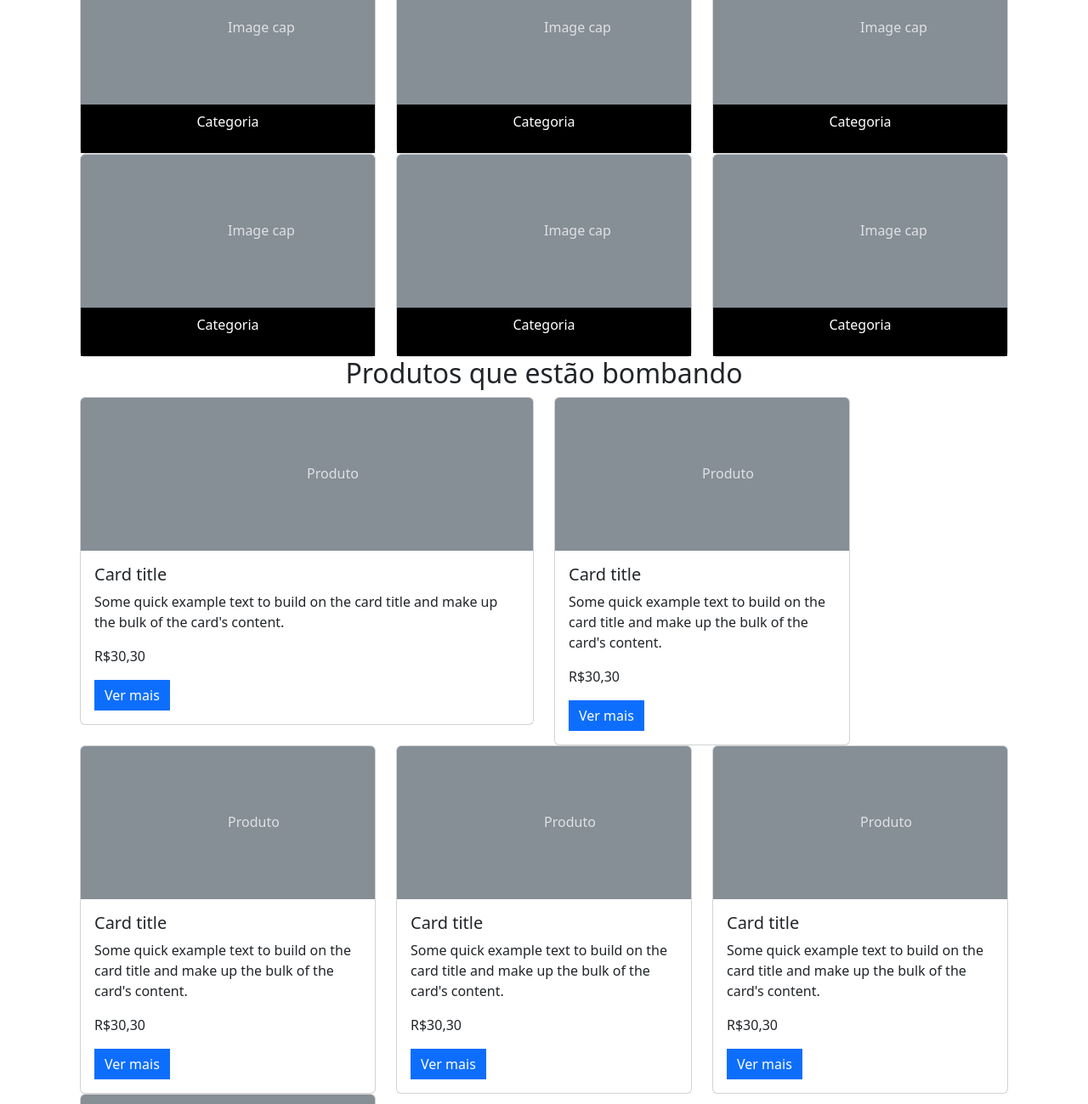
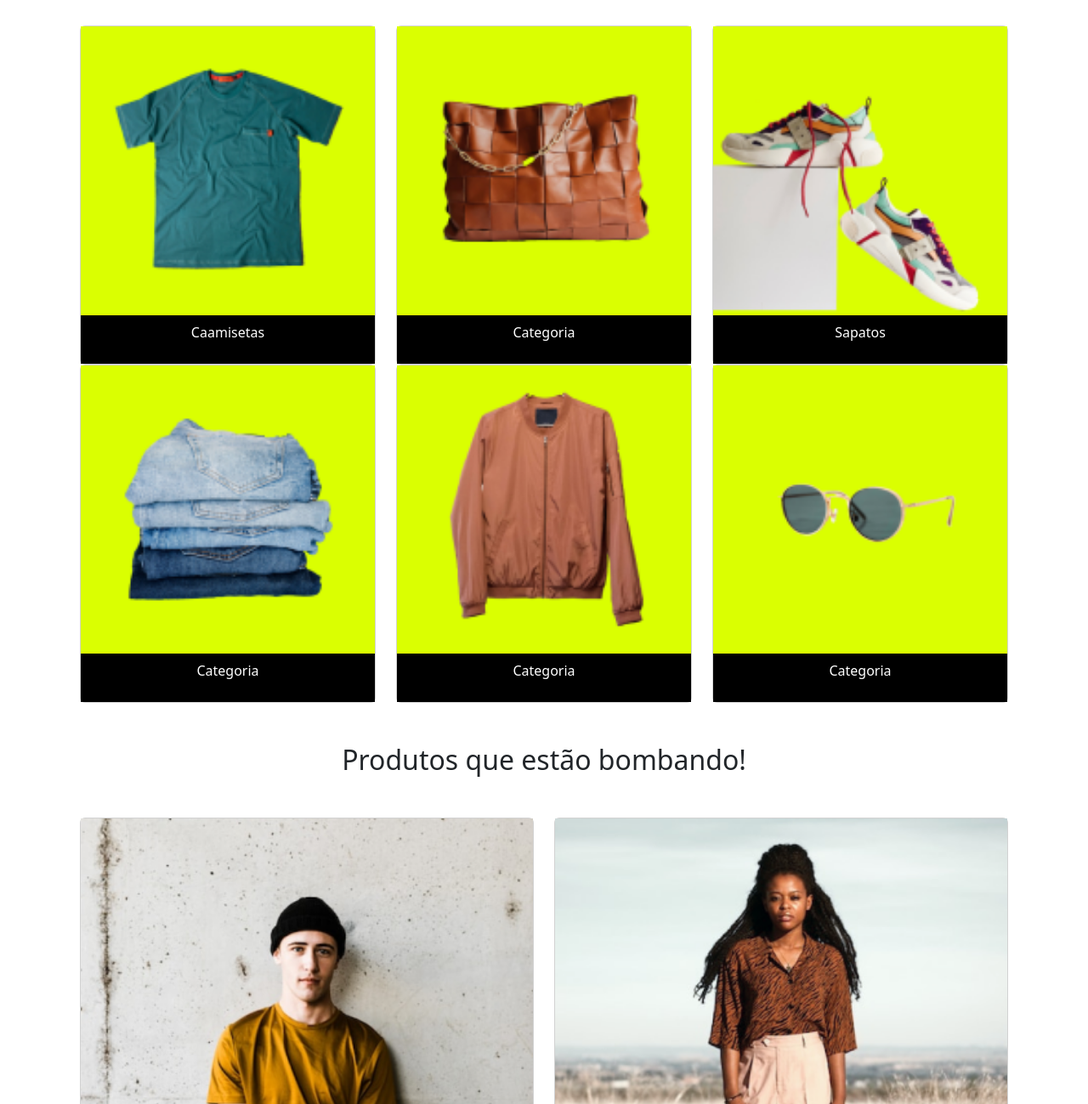
Before and after one commit to nelsonFilho22222/BootsTrap5, a plain HTML site: page index.html in a window 1280 px wide. Shown: the part 531-1830 px from the top of the page at 85% size. Drawn offline with nearby package versions, Linux system fonts and the light colour scheme.

Commit message:
salvando

```diff
--- a/index.html
+++ b/index.html
@@ -14,7 +14,7 @@
 </head>
 
 <body>
-
+  <!--Barra de navegação-->
   <nav class="navbar navbar-expand-lg bg-black navbar-dark">
     <div class="container-fluid">
       <a class="navbar-brand" href="#">
@@ -49,8 +49,9 @@
     </div>
   </nav>
 
+  <!--carrosel-->
+  <div id="carouselExampleCaptions" class="carousel slide" data-bs-ride="carousel">
 
-  <div id="carouselExampleCaptions" class="carousel slide" data-bs-ride="carousel">
     <div class="carousel-indicators">
       <button type="button" data-bs-target="#carouselExampleCaptions" data-bs-slide-to="0" class="active"
         aria-current="true" aria-label="Slide 1"></button>
@@ -59,6 +60,7 @@
       <button type="button" data-bs-target="#carouselExampleCaptions" data-bs-slide-to="2"
         aria-label="Slide 3"></button>
     </div>
+
     <div class="carousel-inner">
       <div class="carousel-item active">
         <img class="w-100 img-fluid d-md-none" src="./assets/Mobile/banner1-mobile.png"
@@ -93,29 +95,44 @@
         </div>
       </div>
     </div>
+
     <button class="carousel-control-prev" type="button" data-bs-target="#carouselExampleCaptions" data-bs-slide="prev">
       <span class="carousel-control-prev-icon" aria-hidden="true"></span>
-      <span class="visually-hidden">Previous</span>
+      <span class="visually-hidden">Anterior</span>
     </button>
     <button class="carousel-control-next" type="button" data-bs-target="#carouselExampleCaptions" data-bs-slide="next">
       <span class="carousel-control-next-icon" aria-hidden="true"></span>
-      <span class="visually-hidden">Next</span>
+      <span class="visually-hidden">Proximo</span>
     </button>
   </div>
 
-  <h2 class="text-center">Busca por Categoria</h2>
+  <h2 class="text-center my-3 my-xl-5">Busca por Categoria</h2>
 
   <div class="container row mx-auto">
 
     <div class="col-6 col-md-4 col-xxl-2">
       <div class="card">
-        <svg class="bd-placeholder-img card-img-top" width="100%" height="180" xmlns="http://www.w3.org/2000/svg"
-          role="img" aria-label="Placeholder: Image cap" preserveAspectRatio="xMidYMid slice" focusable="false">
 
-          <title>Placeholder</title>
-          <rect width="100%" height="100%" fill="#868e96"></rect>
-          <text x="50%" y="50%" fill="#dee2e6" dy=".3em">Image cap</text>
-        </svg>
+
+        <img class="d-md-none d-block" src="./assets/Mobile/categorias/categoria-camiseta.png" alt="camiseta M - Verde">
+        <img class="d-none d-md-block d-xl-none" src="./assets/Tablet/categorias/categoria-camiseta.png"
+          alt="camiseta M - Verde">
+        <img class="d-none d-md-none d-xl-block" src="./assets/Desktop/categorias/categoria-camiseta.png"
+          alt="camiseta M - Verde">
+
+        <div class="card-header bg-black text-bg-dark">
+          <p class="text-center">Caamisetas</p>
+        </div>
+      </div>
+    </div>
+
+    <div class="col-6 col-md-4 col-xxl-2">
+      <div class="card">
+
+        <img class="d-md-none d-block" src="./assets/Mobile/categorias/categoria-bolsas.png" alt="bolsa">
+        <img class="d-none d-md-block d-xl-none" src="./assets/Tablet/categorias/categoria-bolsas.png" alt="bolsa">
+        <img class="d-none d-md-none d-xl-block" src="./assets/Desktop/categorias/categoria-bolsa.png" alt="bolsa">
+
         <div class="card-header bg-black text-bg-dark">
           <p class="text-center">Categoria</p>
         </div>
@@ -124,14 +141,24 @@
 
     <div class="col-6 col-md-4 col-xxl-2">
       <div class="card">
-        <svg class="bd-placeholder-img card-img-top" width="100%" height="180" xmlns="http://www.w3.org/2000/svg"
-          role="img" aria-label="Placeholder: Image cap" preserveAspectRatio="xMidYMid slice" focusable="false">
 
+        <img class="d-md-none d-block" src="./assets/Mobile/categorias/categoria-calcados.png" alt="Sapatos">
+        <img class="d-none d-md-block d-xl-none" src="./assets/Tablet/categorias/categoria-calcados.png" alt="Sapatos">
+        <img class="d-none d-md-none d-xl-block" src="./assets/Desktop/categorias/categoria-calcados.png" alt="Sapatos">
 
-          <title>Placeholder</title>
-          <rect width="100%" height="100%" fill="#868e96"></rect>
-          <text x="50%" y="50%" fill="#dee2e6" dy=".3em">Image cap</text>
-        </svg>
+        <div class="card-header bg-black text-bg-dark">
+          <p class="text-center">Sapatos</p>
+        </div>
+      </div>
+    </div>
+
+    <div class="col-6 col-md-4 col-xxl-2">
+      <div class="card">
+
+        <img class="d-md-none d-block" src="./assets/Mobile/categorias/categoria-calcas.png" alt="Calças">
+        <img class="d-none d-md-block d-xl-none" src="./assets/Tablet/categorias/categoria-calcas.png" alt="Calças">
+        <img class="d-none d-md-none d-xl-block" src="./assets/Desktop/categorias/categoria-calcas.png" alt="Calças">
+
         <div class="card-header bg-black text-bg-dark">
           <p class="text-center">Categoria</p>
         </div>
@@ -140,46 +167,11 @@
 
     <div class="col-6 col-md-4 col-xxl-2">
       <div class="card">
-        <svg class="bd-placeholder-img card-img-top" width="100%" height="180" xmlns="http://www.w3.org/2000/svg"
-          role="img" aria-label="Placeholder: Image cap" preserveAspectRatio="xMidYMid slice" focusable="false">
 
+        <img class="d-md-none d-block" src="./assets/Mobile/categorias/categoria-casacos.png" alt="Casacos">
+        <img class="d-none d-md-block d-xl-none" src="./assets/Tablet/categorias/categoria-casacos.png" alt="Casacos">
+        <img class="d-none d-md-none d-xl-block" src="./assets/Desktop/categorias/categoria-casacos.png" alt="Casacos">
 
-          <title>Placeholder</title>
-          <rect width="100%" height="100%" fill="#868e96"></rect>
-          <text x="50%" y="50%" fill="#dee2e6" dy=".3em">Image cap</text>
-        </svg>
-        <div class="card-header bg-black text-bg-dark">
-          <p class="text-center">Categoria</p>
-        </div>
-      </div>
-    </div>
-
-    <div class="col-6 col-md-4 col-xxl-2">
-      <div class="card">
-        <svg class="bd-placeholder-img card-img-top" width="100%" height="180" xmlns="http://www.w3.org/2000/svg"
-          role="img" aria-label="Placeholder: Image cap" preserveAspectRatio="xMidYMid slice" focusable="false">
-
-
-          <title>Placeholder</title>
-          <rect width="100%" height="100%" fill="#868e96"></rect>
-          <text x="50%" y="50%" fill="#dee2e6" dy=".3em">Image cap</text>
-        </svg>
-        <div class="card-header bg-black text-bg-dark">
-          <p class="text-center">Categoria</p>
-        </div>
-      </div>
-    </div>
-
-    <div class="col-6 col-md-4 col-xxl-2">
-      <div class="card">
-        <svg class="bd-placeholder-img card-img-top" width="100%" height="180" xmlns="http://www.w3.org/2000/svg"
-          role="img" aria-label="Placeholder: Image cap" preserveAspectRatio="xMidYMid slice" focusable="false">
-
-
-          <title>Placeholder</title>
-          <rect width="100%" height="100%" fill="#868e96"></rect>
-          <text x="50%" y="50%" fill="#dee2e6" dy=".3em">Image cap</text>
-        </svg>
         <div class="card-header bg-black text-bg-dark">
           <p class="text-center">Categoria</p>
         </div>
@@ -189,14 +181,11 @@
 
     <div class="col-6 col-md-4 col-xxl-2">
       <div class="card">
-        <svg class="bd-placeholder-img card-img-top" width="100%" height="180" xmlns="http://www.w3.org/2000/svg"
-          role="img" aria-label="Placeholder: Image cap" preserveAspectRatio="xMidYMid slice" focusable="false">
 
+        <img class="d-md-none d-block" src="./assets/Mobile/categorias/categoria-oculos.png" alt="Oculos">
+        <img class="d-none d-md-block d-xl-none" src="./assets/Tablet/categorias/categoria-oculos.png" alt="Oculos">
+        <img class="d-none d-md-none d-xl-block" src="./assets/Desktop/categorias/categoria-oculos.png" alt="Oculos">
 
-          <title>Placeholder</title>
-          <rect width="100%" height="100%" fill="#868e96"></rect>
-          <text x="50%" y="50%" fill="#dee2e6" dy=".3em">Image cap</text>
-        </svg>
         <div class="card-header bg-black text-bg-dark">
           <p class="text-center">Categoria</p>
         </div>
@@ -205,114 +194,110 @@
 
   </div>
 
-  <h2 class="text-center">Produtos que estão bombando</h2>
+  <h2 class="container text-center my-3 my-xl-5">Produtos que estão bombando!</h2>
 
   <div class="container row mx-auto">
 
     <div class="col-12 col-md-6 col-xxl-4 pb-4">
       <div class="card">
-        <svg class="bd-placeholder-img card-img-top" width="100%" height="180" xmlns="http://www.w3.org/2000/svg"
-          role="img" aria-label="Placeholder: Image cap" preserveAspectRatio="xMidYMid slice" focusable="false">
-          <title>Placeholder</title>
-          <rect width="100%" height="100%" fill="#868e96"></rect><text x="50%" y="50%" fill="#dee2e6"
-            dy=".3em">Produto</text>
-        </svg>
+        <img class="d-block d-md-none" src="./assets/Mobile/produtos/camiseta.png"
+          alt="Modelo masculo vestindo touca preta, blusa marrom e calça jeans, com uma parede cinza de fundo.">
+        <img class="d-none d-md-block d-xl-none" src="./assets/Tablet/produtos/camiseta.png"
+          alt="Modelo masculo vestindo touca preta, blusa marrom e calça jeans, com uma parede cinza de fundo.">
+        <img class="d-none d-xl-block" src="./assets/Desktop/produtos/camiseta.png"
+          alt="Modelo masculo vestindo touca preta, blusa marrom e calça jeans, com uma parede cinza de fundo.">
         <div class="card-body">
-          <h5 class="card-title">Card title</h5>
-          <p class="card-text">Some quick example text to build on the card title and make up the bulk of the card's
-            content.</p>
-          <p>R$30,30 </p>
+          <h5 class="card-title fw-bold">Camiseta conforto</h5>
+          <p class="card-text">Multicores e tamanhos. Tecido de algodão 100% fresquinho para o verão. Modelagem
+            unissex.
+          </p>
+          <p class="fw-bold">R$70,00</p>
           <a href="#" class="btn btn-primary botao-lilas rounded-0 border-0">Ver mais</a>
         </div>
       </div>
     </div>
 
-    <div class="col-12 col-lg-4 col-md-6">
+    <div class="col-12 col-md-6 col-xxl-4 pb-4">
       <div class="card">
-        <svg class="bd-placeholder-img card-img-top" width="100%" height="180" xmlns="http://www.w3.org/2000/svg"
-          role="img" aria-label="Placeholder: Image cap" preserveAspectRatio="xMidYMid slice" focusable="false">
-          <title>Placeholder</title>
-          <rect width="100%" height="100%" fill="#868e96"></rect><text x="50%" y="50%" fill="#dee2e6"
-            dy=".3em">Produto</text>
-        </svg>
+        <img class="d-block d-md-none" src="./assets/Mobile/produtos/calca.png"
+          alt="Modelo feminina vestindo blusa marrom, calça bege, par de sapatos altos na cor branca, cordão e pulseira, em um ambiente aberto com chão de terra e matos secos.">
+        <img class="d-none d-md-block d-xl-none" src="./assets/Tablet/produtos/calca.png"
+          alt="Modelo feminina vestindo blusa marrom, calça bege, par de sapatos altos na cor branca, cordão e pulseira, em um ambiente aberto com chão de terra e matos secos.">
+        <img class="d-none d-xl-block" src="./assets/Desktop/produtos/calca.png"
+          alt="Modelo feminina vestindo blusa marrom, calça bege, par de sapatos altos na cor branca, cordão e pulseira, em um ambiente aberto com chão de terra e matos secos.">
         <div class="card-body">
-          <h5 class="card-title">Card title</h5>
-          <p class="card-text">Some quick example text to build on the card title and make up the bulk of the card's
-            content.</p>
-          <p>R$30,30 </p>
+          <h5 class="card-title fw-bold">Calça Alfaiataria</h5>
+          <p class="card-text">Modelo Wide Leg alfaiataria em linho. Uma peça para vida toda!</p>
+          <p class="fw-bold">R$180,00</p>
           <a href="#" class="btn btn-primary botao-lilas rounded-0 border-0">Ver mais</a>
         </div>
       </div>
     </div>
 
-    <div class="col-12 col-lg-4 col-md-6">
+    <div class="col-12 col-md-6 col-xxl-4 pb-4">
       <div class="card">
-        <svg class="bd-placeholder-img card-img-top" width="100%" height="180" xmlns="http://www.w3.org/2000/svg"
-          role="img" aria-label="Placeholder: Image cap" preserveAspectRatio="xMidYMid slice" focusable="false">
-          <title>Placeholder</title>
-          <rect width="100%" height="100%" fill="#868e96"></rect><text x="50%" y="50%" fill="#dee2e6"
-            dy=".3em">Produto</text>
-        </svg>
+        <img class="d-block d-md-none" src="./assets/Mobile/produtos/tenis.png"
+          alt="Foco nos pés de modelo usando par de tênis e meia na cor branca, e calça na cor preta, pisando em uma poça de água.">
+        <img class="d-none d-md-block d-xl-none" src="./assets/Tablet/produtos/tenis.png"
+          alt="Foco nos pés de modelo usando par de tênis e meia na cor branca, e calça na cor preta, pisando em uma poça de água.">
+        <img class="d-none d-xl-block" src="./assets/Desktop/produtos/tenis.png"
+          alt="Foco nos pés de modelo usando par de tênis e meia na cor branca, e calça na cor preta, pisando em uma poça de água.">
         <div class="card-body">
-          <h5 class="card-title">Card title</h5>
-          <p class="card-text">Some quick example text to build on the card title and make up the bulk of the card's
-            content.</p>
-          <p>R$30,30 </p>
+          <h5 class="card-title fw-bold">Tênis Chunky</h5>
+          <p class="card-text">Snicker casual com solado mais alto e modelagem robusta. Modelo unissex.</p>
+          <p class="fw-bold">R$250,00</p>
           <a href="#" class="btn btn-primary botao-lilas rounded-0 border-0">Ver mais</a>
         </div>
       </div>
     </div>
 
-
-    <div class="col-12 col-lg-4 col-md-6">
+    <div class="col-12 col-md-6 col-xxl-4 pb-4">
       <div class="card">
-        <svg class="bd-placeholder-img card-img-top" width="100%" height="180" xmlns="http://www.w3.org/2000/svg"
-          role="img" aria-label="Placeholder: Image cap" preserveAspectRatio="xMidYMid slice" focusable="false">
-          <title>Placeholder</title>
-          <rect width="100%" height="100%" fill="#868e96"></rect><text x="50%" y="50%" fill="#dee2e6"
-            dy=".3em">Produto</text>
-        </svg>
+        <img class="d-block d-md-none" src="./assets/Mobile/produtos/jaqueta-jeans.png"
+          alt="Modelo masculino vestindo toca e calça na cor preta, jaqueta jeans azul, blusa branca e cordão dourado, em um fundo branco.">
+        <img class="d-none d-md-block d-xl-none" src="./assets/Tablet/produtos/jaqueta-jeans.png"
+          alt="Modelo masculino vestindo toca e calça na cor preta, jaqueta jeans azul, blusa branca e cordão dourado, em um fundo branco.">
+        <img class="d-none d-xl-block" src="./assets/Desktop/produtos/jaqueta-jeans.png"
+          alt="Modelo masculino vestindo toca e calça na cor preta, jaqueta jeans azul, blusa branca e cordão dourado, em um fundo branco.">
         <div class="card-body">
-          <h5 class="card-title">Card title</h5>
-          <p class="card-text">Some quick example text to build on the card title and make up the bulk of the card's
-            content.</p>
-          <p>R$30,30 </p>
+          <h5 class="card-title fw-bold">Jaqueta Jeans</h5>
+          <p class="card-text">Modelo unissex oversized com gola de camurça. Atemporal e autêntica!</p>
+          <p class="fw-bold">R$150,00</p>
           <a href="#" class="btn btn-primary botao-lilas rounded-0 border-0">Ver mais</a>
         </div>
       </div>
     </div>
 
-    <div class="col-12 col-lg-4 col-md-6">
+    <div class="col-12 col-md-6 col-xxl-4 pb-4">
       <div class="card">
-        <svg class="bd-placeholder-img card-img-top" width="100%" height="180" xmlns="http://www.w3.org/2000/svg"
-          role="img" aria-label="Placeholder: Image cap" preserveAspectRatio="xMidYMid slice" focusable="false">
-          <title>Placeholder</title>
-          <rect width="100%" height="100%" fill="#868e96"></rect><text x="50%" y="50%" fill="#dee2e6"
-            dy=".3em">Produto</text>
-        </svg>
+        <img class="d-block d-md-none" src="./assets/Mobile/produtos/oculos.png"
+          alt="Modelo masculino com blusa branca e um par de óculos de lentes transparentes arredondadas, utilizando um notebook, com um cachorro poodle branco no seu colo, e em um fundo branco.">
+        <img class="d-none d-md-block d-xl-none" src="./assets/Tablet/produtos/oculos.png"
+          alt="Modelo masculino com blusa branca e um par de óculos de lentes transparentes arredondadas, utilizando um notebook, com um cachorro poodle branco no seu colo, e em um fundo branco.">
+        <img class="d-none d-xl-block" src="./assets/Desktop/produtos/oculos.png"
+          alt="Modelo masculino com blusa branca e um par de óculos de lentes transparentes arredondadas, utilizando um notebook, com um cachorro poodle branco no seu colo, e em um fundo branco.">
         <div class="card-body">
-          <h5 class="card-title">Card title</h5>
-          <p class="card-text">Some quick example text to build on the card title and make up the bulk of the card's
-            content.</p>
-          <p>R$30,30 </p>
+          <h5 class="card-title fw-bold">Óculos Redondo</h5>
+          <p class="card-text">Armação metálica em grafite com lentes arredondadas. Sem erro!</p>
+          <p class="fw-bold">R$120,00</p>
           <a href="#" class="btn btn-primary botao-lilas rounded-0 border-0">Ver mais</a>
         </div>
       </div>
     </div>
 
-    <div class="col-12 col-lg-4 col-md-6">
+    <div class="col-12 col-md-6 col-xxl-4 pb-4">
       <div class="card">
-        <svg class="bd-placeholder-img card-img-top" width="100%" height="180" xmlns="http://www.w3.org/2000/svg"
-          role="img" aria-label="Placeholder: Image cap" preserveAspectRatio="xMidYMid slice" focusable="false">
-          <title>Placeholder</title>
-          <rect width="100%" height="100%" fill="#868e96"></rect><text x="50%" y="50%" fill="#dee2e6"
-            dy=".3em">Produto</text>
-        </svg>
+        <img class="d-block d-md-none" src="./assets/Mobile/produtos/bolsa.png"
+          alt="Cintura, pernas e pés de modelo feminina vestindo sobretudo de cor predominante bege com detalhes em tom vermelho e escuro, com calça e par de sapatos na cor preta, segurando bolsa na cor bege, com fundo de prédio.">
+        <img class="d-none d-md-block d-xl-none" src="./assets/Tablet/produtos/bolsa.png"
+          alt="Cintura, pernas e pés de modelo feminina vestindo sobretudo de cor predominante bege com detalhes em tom vermelho e escuro, com calça e par de sapatos na cor preta, segurando bolsa na cor bege, com fundo de prédio.">
+        <img class="d-none d-xl-block" src="./assets/Desktop/produtos/bolsa.png"
+          alt="Cintura, pernas e pés de modelo feminina vestindo sobretudo de cor predominante bege com detalhes em tom vermelho e escuro, com calça e par de sapatos na cor preta, segurando bolsa na cor bege, com fundo de prédio.">
         <div class="card-body">
-          <h5 class="card-title">Card title</h5>
-          <p class="card-text">Some quick example text to build on the card title and make up the bulk of the card's
-            content.</p>
-          <p>R$30,30 </p>
+          <h5 class="card-title fw-bold">Bolsa coringa</h5>
+          <p class="card-text">Bolsa camel em couro sintético de alta duração. Ideal para acompanhar você por uma
+            vida!</p>
+          <p class="fw-bold">R$120,00</p>
           <a href="#" class="btn btn-primary botao-lilas rounded-0 border-0">Ver mais</a>
         </div>
       </div>
@@ -356,7 +341,7 @@
 
   <form class="border border-secondary m-3 p-3 text-center">
 
-    <h5>
+    <h5 class="my-3 my-xl-5">
       Quer receber nossas novidades, promoções exclusivas e 10% OFF na primeira compra? Cadastre-se!
     </h5>
 
```
